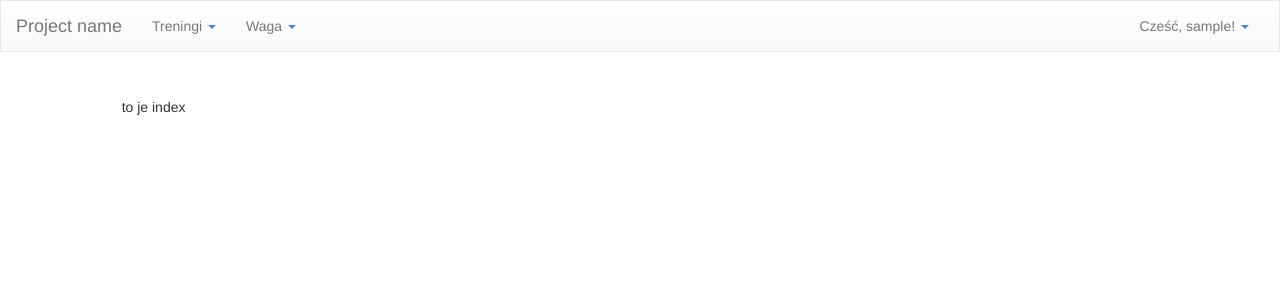
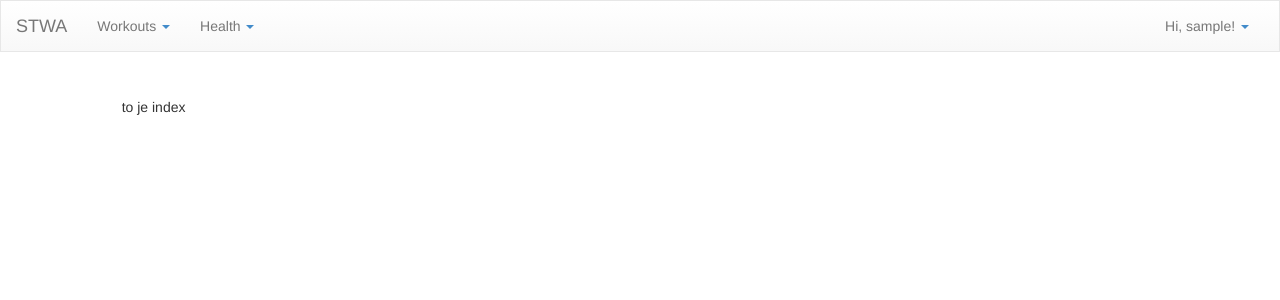
Before and after one commit to v0y/sport-tracker-with-acziwments, a Django app: page / in a window 1280 px wide. Shown: the top 300 px of the page. Run offline with Django 3.2, Linux system fonts and the light colour scheme; the visitor is signed in with stand-in values (Sample User, id 1); style sheets or scripts are compiled from the project's sources; parts of the project's set-up code (start-up, migrations or seed data) failed here and were passed over; some libraries are stand-ins or nearby versions.

Commit message:
change site language to eng - shared

```diff
--- a/app/shared/models.py
+++ b/app/shared/models.py
@@ -48,15 +48,14 @@ class SHA1TokenMixin(models.Model):
 
 
 class CreatedAtMixin(models.Model):
-    created_at = models.DateTimeField(
-        verbose_name=u'czas utworzenia', auto_now_add=True)
+    created_at = models.DateTimeField(auto_now_add=True)
 
     class Meta:
         abstract = True
 
 
 class NameMixin(models.Model):
-    name = models.CharField(verbose_name=u"Nazwa", max_length=64)
+    name = models.CharField(max_length=64)
 
     class Meta:
         abstract = True
@@ -66,7 +65,7 @@ class NameMixin(models.Model):
 
 
 class RelatedDateMixin(models.Model):
-    related_date = models.DateField(verbose_name=u'powiązana data')
+    related_date = models.DateField()
 
     class Meta:
         abstract = True
--- a/app/shared/templates/structure/main.html
+++ b/app/shared/templates/structure/main.html
@@ -6,7 +6,7 @@
 <!DOCTYPE html>
 <html>
 	<head>
-		<title>{% block title %}Tytuł strony{% endblock %}</title>
+		<title>{% block title %}STWA{% endblock %}</title>
 		<meta name="viewport" content="width=device-width, initial-scale=1.0">
 		{% include 'structure/include_css.html' %}
 		{% block css_import %}{% endblock %}
@@ -17,7 +17,7 @@
 		<div id="wrapper">
 			<nav class="navbar navbar-default" role="navigation">
 				<div class="navbar-header">
-					<a class="navbar-brand" href="/">Project name</a>
+					<a class="navbar-brand" href="/">STWA</a>
 
 					<button type="button" class="navbar-toggle" data-toggle="collapse" data-target=".navbar-ex1-collapse">
 						<span class="icon-bar"></span>
@@ -33,20 +33,20 @@
 							{# TODO: refactor tags #}
 							<li class="{% is_active_tab request '/workouts' %}">
 								<a href="#" class="dropdown-toggle" data-toggle="dropdown">
-									Treningi <b class="caret"></b></a>
+									Workouts <b class="caret"></b></a>
 								<ul class="dropdown-menu">
-									<li><a href="{% url 'workout_show_last' %}"><i class="fa fa-calendar"></i> Przeglądaj</a><li>
-									<li><a href="{% url 'workout_add' %}"><i class="fa fa-plus"></i> Nowy trening</a><li>
+									<li><a href="{% url 'workout_show_last' %}"><i class="fa fa-calendar"></i> Browse</a><li>
+									<li><a href="{% url 'workout_add' %}"><i class="fa fa-plus"></i> New workout</a><li>
 								</ul>
 							</li>
 
 							<li class="{% is_active_tab request '/health' %}">
 								<a href="#" class="dropdown-toggle" data-toggle="dropdown">
-									Waga <b class="caret"></b></a>
+									Health <b class="caret"></b></a>
 								<ul class="dropdown-menu">
-									<li><a href="{% url 'health_show_charts' request.user.username %}"><i class="fa fa-bar-chart-o"></i> Wykresy</a><li>
-									<li><a href="{% url 'health_show_list' request.user.username %}"><i class="fa fa-list-alt"></i> Lista pomiarów</a><li>
-									<li><a href="{% url 'add_health' %}"><i class="fa fa-plus"></i> Dodaj pomiar</a><li>
+									<li><a href="{% url 'health_show_charts' request.user.username %}"><i class="fa fa-bar-chart-o"></i> Charts</a><li>
+									<li><a href="{% url 'health_show_list' request.user.username %}"><i class="fa fa-list-alt"></i> Weight data list</a><li>
+									<li><a href="{% url 'add_health' %}"><i class="fa fa-plus"></i> Add weight data</a><li>
 								</ul>
 							</li>
 						{% endif %}
@@ -56,18 +56,18 @@
 						{% if user.is_authenticated %}
 							<li class="{% is_active_tab request '/accounts' %}">
 								<a href="#" class="dropdown-toggle" data-toggle="dropdown">
-									Cześć, {{ request.user.username }}! <b class="caret"></b></a>
+									Hi, {{ request.user.username }}! <b class="caret"></b></a>
 								<ul class="dropdown-menu">
-									<li><a href="{% url 'profile' request.user.username %}"><i class="fa fa-user"></i> Mój profil</a><li>
-									<li><a href="{% url 'profile_settings' %}"><i class="fa fa-cog"></i> Ustawienia konta</a><li>
-									<li><a href="{% url 'logout' %}"><i class="fa fa-power-off"></i> Wyloguj</a><li>
+									<li><a href="{% url 'profile' request.user.username %}"><i class="fa fa-user"></i> My profile</a><li>
+									<li><a href="{% url 'profile_settings' %}"><i class="fa fa-cog"></i> Account settings</a><li>
+									<li><a href="{% url 'logout' %}"><i class="fa fa-power-off"></i> Log out</a><li>
 								</ul>
 							</li>
 						{% else %}
 							<li class="{% is_active_tab request 'registration' %}">
-								<a href="{% url 'registration' %}">Rejestracja</a><li>
+								<a href="{% url 'registration' %}">Sign up</a><li>
 							<li class="{% is_active_tab request 'login' %}">
-								<a href="{% url 'login' %}">Logowanie</a><li>
+								<a href="{% url 'login' %}">Sign in</a><li>
 						{% endif %}
 					</ul>
 				</div>
--- a/app/shared/templatetags/shared_tags.py
+++ b/app/shared/templatetags/shared_tags.py
@@ -1,7 +1,10 @@
 # coding: utf-8
 
 from django import template
-from django.core.urlresolvers import NoReverseMatch, reverse
+from django.core.urlresolvers import (
+    NoReverseMatch,
+    reverse,
+)
 
 register = template.Library()
 
```
Also changed, not shown: app/shared/helpers.py (+8 -2 lines).
